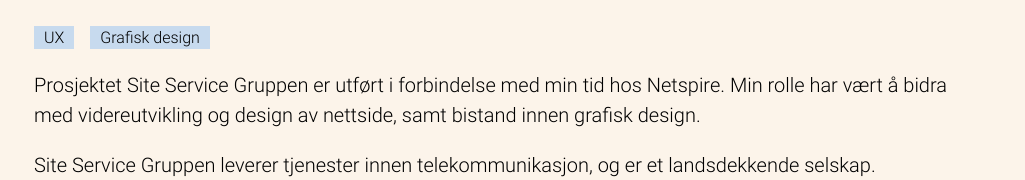
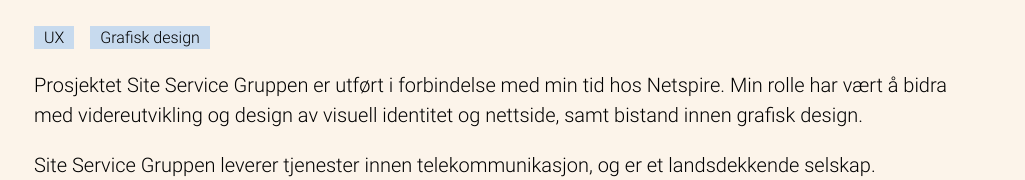
Before and after one commit to jorunska/portfolio, a Next.js app: page /prosjekter/site-service in a window 1280 px wide. Shown: the part 276-456 px from the top of the page, without its empty margins (46-1071 px from the left). Built offline with nearby package versions, Linux system fonts and the light colour scheme.

Commit message:
fix in text

```diff
--- a/src/app/prosjekter/site-service/page.tsx
+++ b/src/app/prosjekter/site-service/page.tsx
@@ -43,7 +43,7 @@
           <p className="leading-normal my-5">
             Prosjektet Site Service Gruppen er utført i forbindelse med min tid
             hos Netspire. Min rolle har vært å bidra med videreutvikling og
-            design av nettside, samt bistand innen grafisk design.
+            design av visuell identitet og nettside, samt bistand innen grafisk design.
           </p>
           <p className="leading-normal">
             Site Service Gruppen leverer tjenester innen telekommunikasjon, og
```
